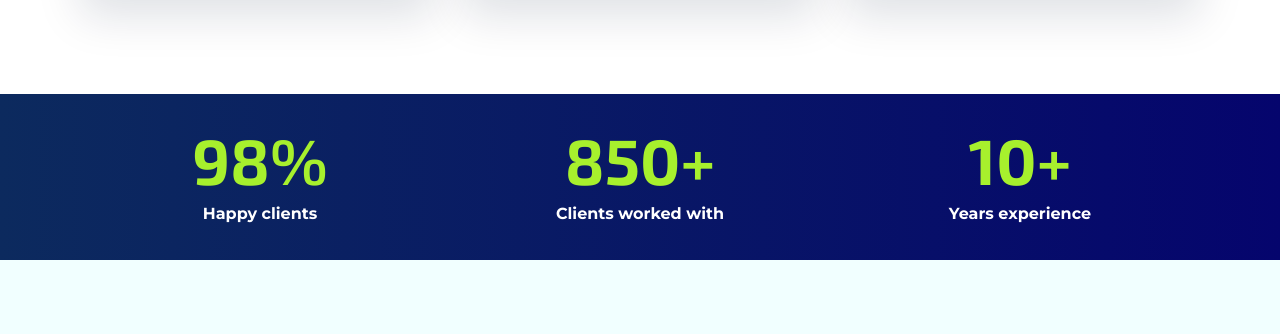
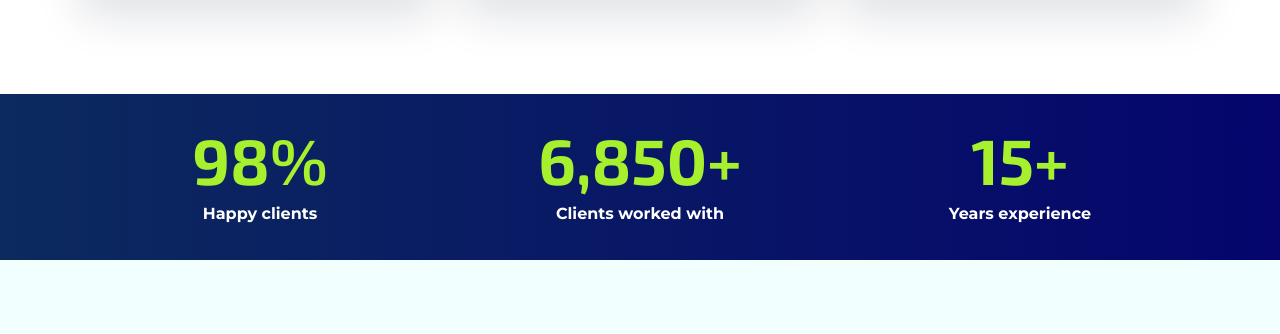
Before and after one commit to DKcode4life/imove-site, a website: page index.html in a window 1280 px wide. Shown: the part 1890-2224 px from the top of the page. Drawn offline with Linux system fonts and the light colour scheme; no server answers.

Commit message:
Update homepage stats

```diff
--- a/index.html
+++ b/index.html
@@ -173,11 +173,11 @@
             <p>Happy clients</p>
           </div>
           <div>
-            <strong data-count="850">0</strong><span>+</span>
+            <strong data-count="6850">0</strong><span>+</span>
             <p>Clients worked with</p>
           </div>
           <div>
-            <strong data-count="10">0</strong><span>+</span>
+            <strong data-count="15">0</strong><span>+</span>
             <p>Years experience</p>
           </div>
         </div>
--- a/script.js
+++ b/script.js
@@ -381,7 +381,7 @@ const animateCounter = (counter) => {
   const tick = (now) => {
     const progress = Math.min((now - start) / duration, 1);
     const eased = 1 - Math.pow(1 - progress, 3);
-    counter.textContent = Math.round(target * eased);
+    counter.textContent = Math.round(target * eased).toLocaleString("en-GB");
 
     if (progress < 1) {
       requestAnimationFrame(tick);
```
